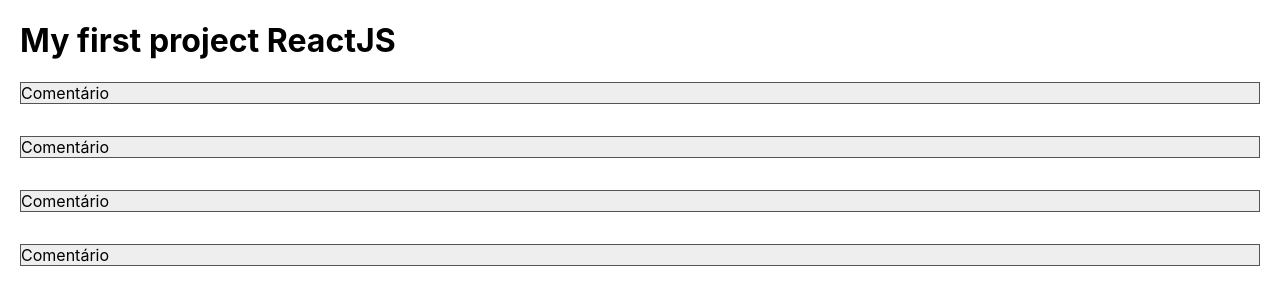
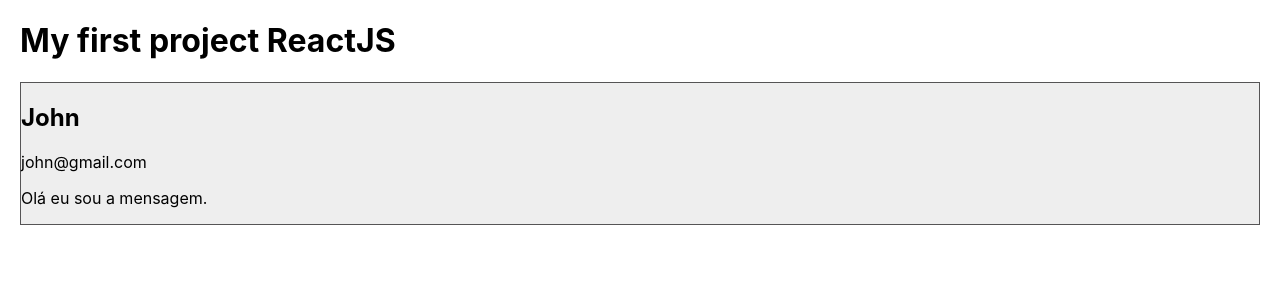
Before and after one commit to marciosdev/react-forum, a React (Create React App) app: page / in a window 1280 px wide. Shown: the top 304 px of the page. Built offline with nearby package versions, Linux system fonts and the light colour scheme.

Commit message:
Create props compoment

```diff
--- a/src/App.js
+++ b/src/App.js
@@ -8,10 +8,9 @@
   return (
     <div className="App">
       <h1>My first project ReactJS</h1>
-      <Comment />
-      <Comment />
-      <Comment />
-      <Comment />
+      <Comment name="John" mail="john@gmail.com" >
+        Olá eu sou a mensagem.
+      </Comment>
     </div>
   );
 }
--- a/src/components/Comment.js
+++ b/src/components/Comment.js
@@ -1,8 +1,15 @@
 import React from 'react'
 import './Comment.css'
 
-const Comment = () => (
-    <div className="Comment">Comentário</div>
+const Comment = props => (
+    <>
+        <div className="Comment">
+            <h2>{props.name}</h2>
+            <p>{props.mail}</p>
+            <p>{props.children}</p>
+
+        </div>
+    </>
 );
 
 export default Comment;
```
Also changed, not shown: 1 other file (tests, documents, lock files or other folders).
